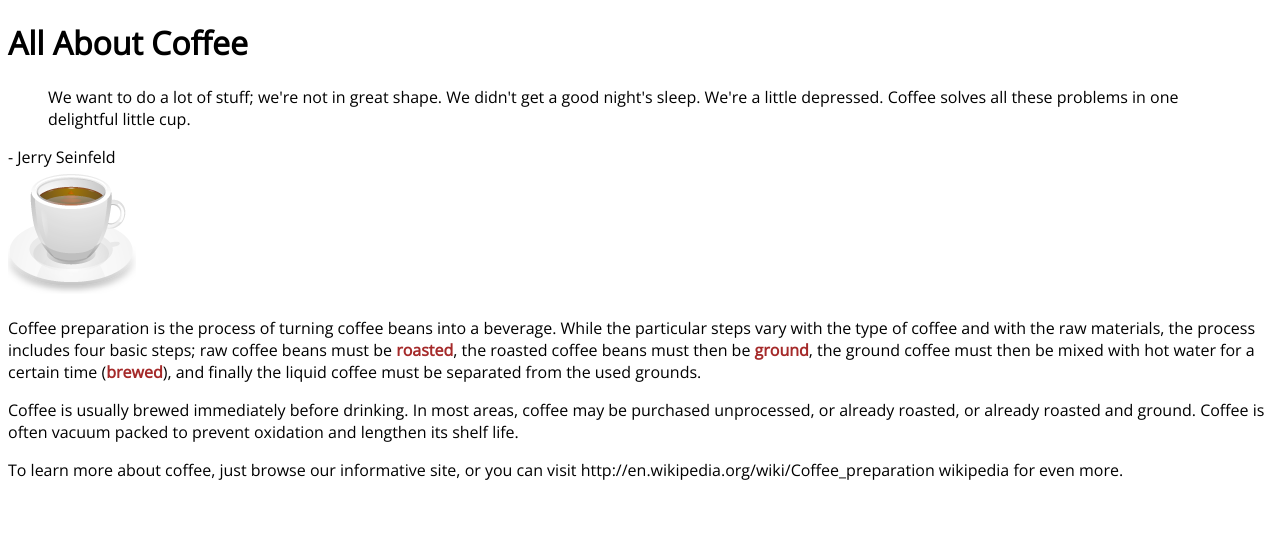
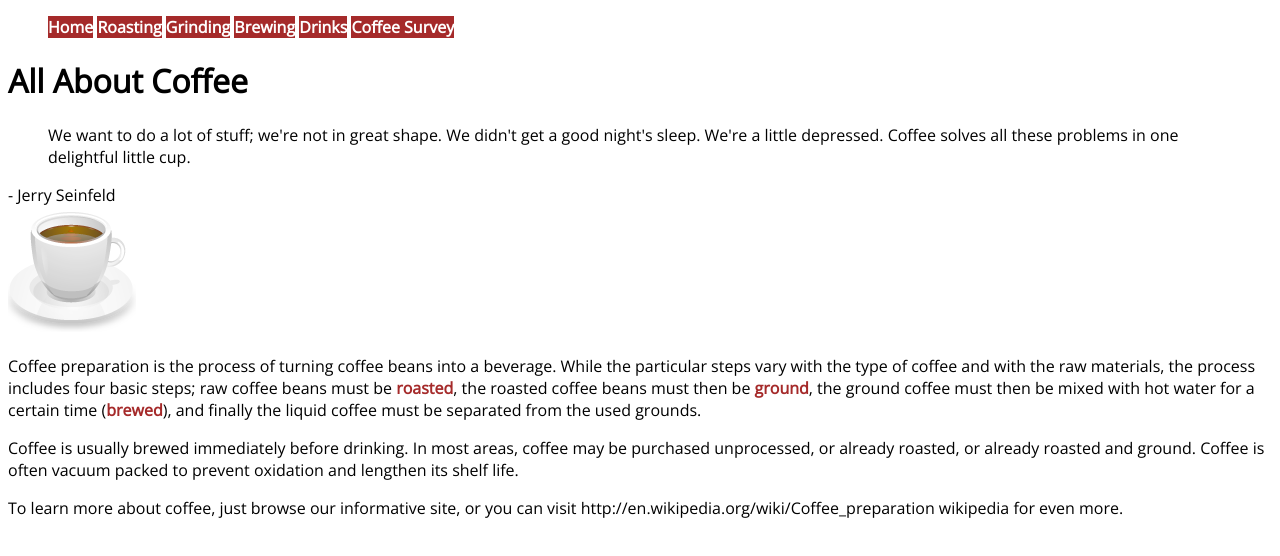
Before and after one commit to marcoschutte/Coffee-Website-Project, a plain HTML site: page index.html in a window 1280 px wide. Drawn offline with nearby package versions, Linux system fonts and the light colour scheme.

Commit message:
commit navigation menu for home page

```diff
--- a/index.html
+++ b/index.html
@@ -9,6 +9,16 @@
     <link href="styles.css" rel="stylesheet" type="text/css"/>
 </head>
 <body>
+    <nav>
+        <ul>
+            <li><a href="index.html">Home</a></li>
+            <li><a href="roasting.html">Roasting</a></li>
+            <li><a href="grinding.html">Grinding</a></li>
+            <li><a href="brewing.html">Brewing</a></li>
+            <li><a href="drinks.html">Drinks</a></li>
+            <li><a href="survey.html">Coffee Survey</a></li>
+        </ul>
+    </nav>
 <h1>All About Coffee</h1>
 <aside>
 <blockquote>We want to do a lot of stuff; we're not in great shape. We didn't get a good night's sleep. We're a little depressed.
--- a/styles.css
+++ b/styles.css
@@ -16,3 +16,16 @@ a:link, a:visited {
 a:hover {
     color: black;
 }
+nav ul {
+    list-style-type: none;
+}
+nav li {
+    display: inline;
+}
+nav a:link, nav a:visited {
+    background-color: brown;
+    color: white;
+}
+nav a:hover {
+    background-color: black;
+}
```
